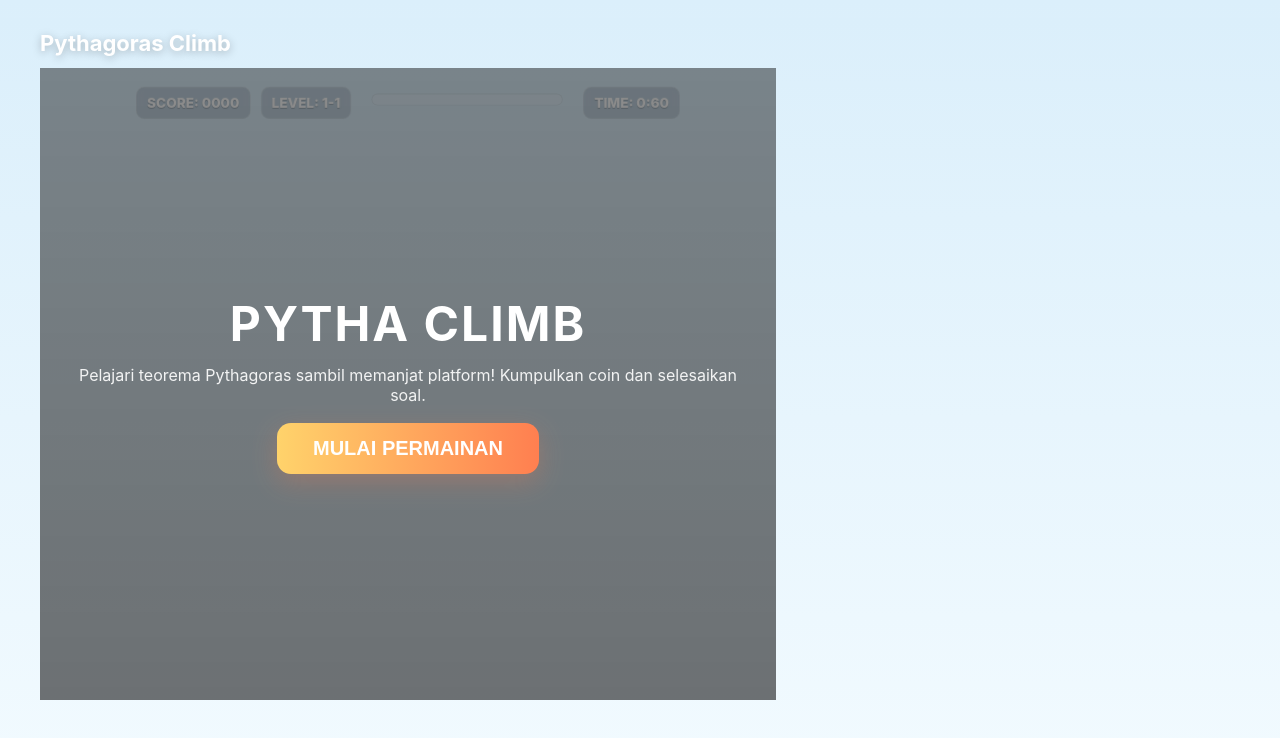
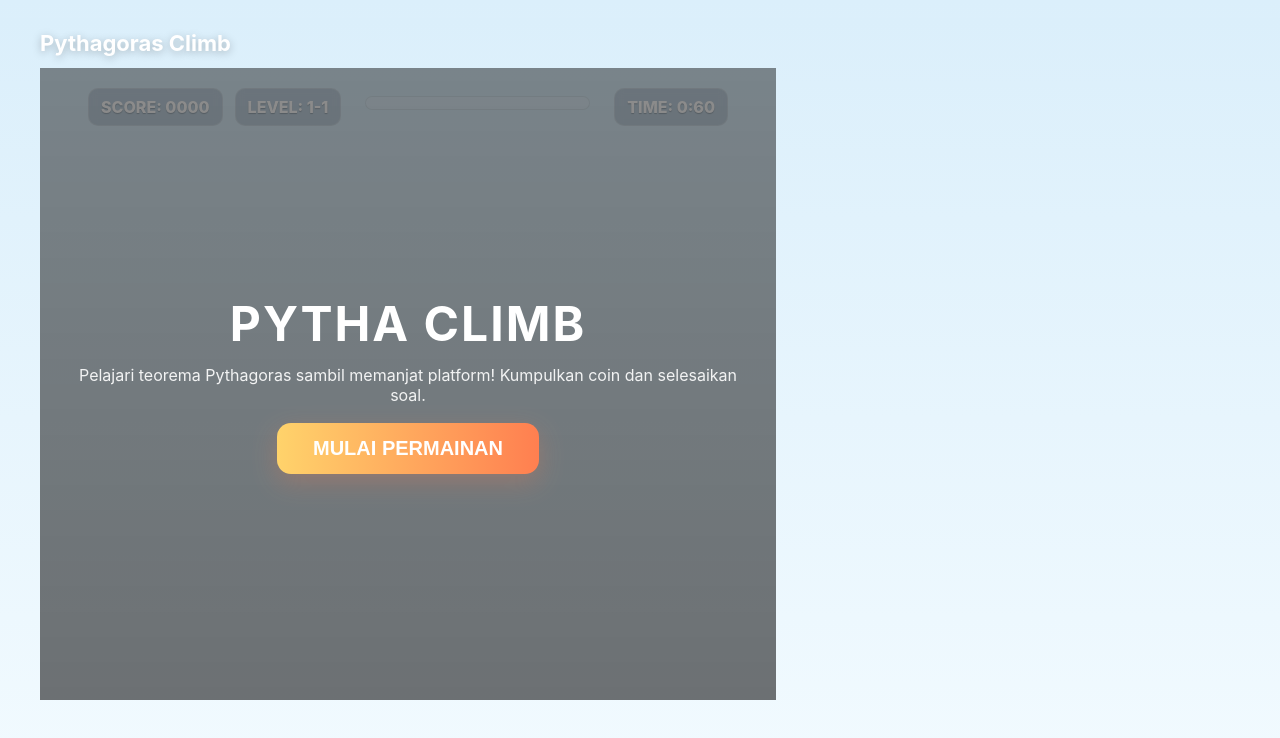
Before and after one commit to PSPM23E/media-pembelajaran-Pytha-Climb, a plain HTML site: page index.html in a window 1280 px wide. Drawn offline with Linux system fonts and the light colour scheme.

Commit message:
Update index.html

```diff
--- a/index.html
+++ b/index.html
@@ -48,11 +48,6 @@
   .hud .box{padding:8px 12px;border-radius:10px;background:var(--hud-bg);backdrop-filter: blur(4px);border:1px solid rgba(255,255,255,0.2);color:#fff;font-weight:800;text-shadow:0 1px 1px rgba(0,0,0,0.2)}
   .progressWrap{flex:1;margin:0 12px;height:12px;border-radius:12px;background:rgba(255,255,255,0.12);overflow:hidden;border:1px solid rgba(0,0,0,0.06)}
   .progressBar{height:100%;width:0%;background:linear-gradient(90deg,#ffd36b,#ff7f50);box-shadow:0 4px 8px rgba(255,127,80,0.18)}
-  .hud {
-    transform: translateX(-50%) scale(0.85);
-    transform-origin: top center;
-}
-
 </style>
 </head>
 <body>
```
